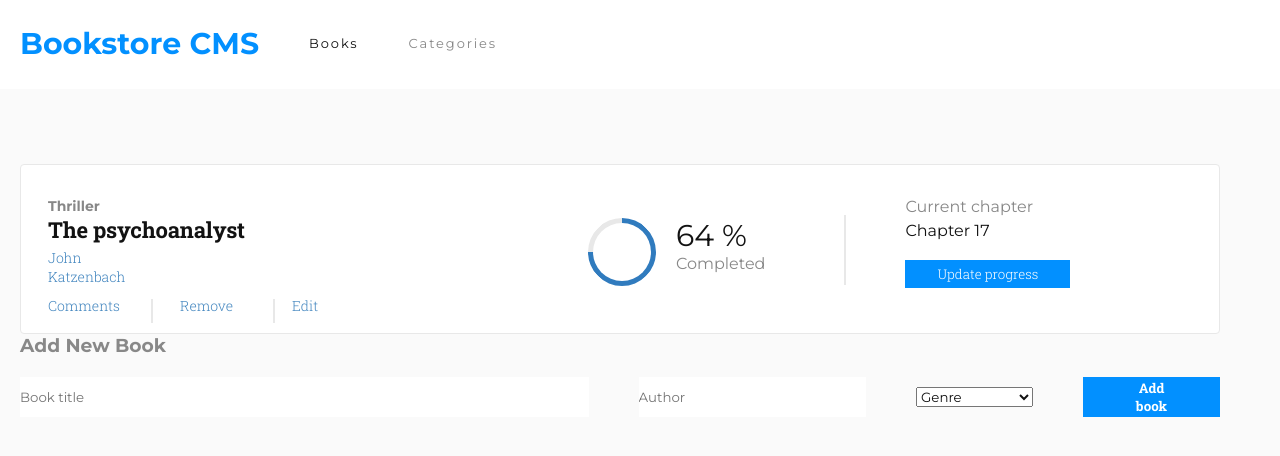
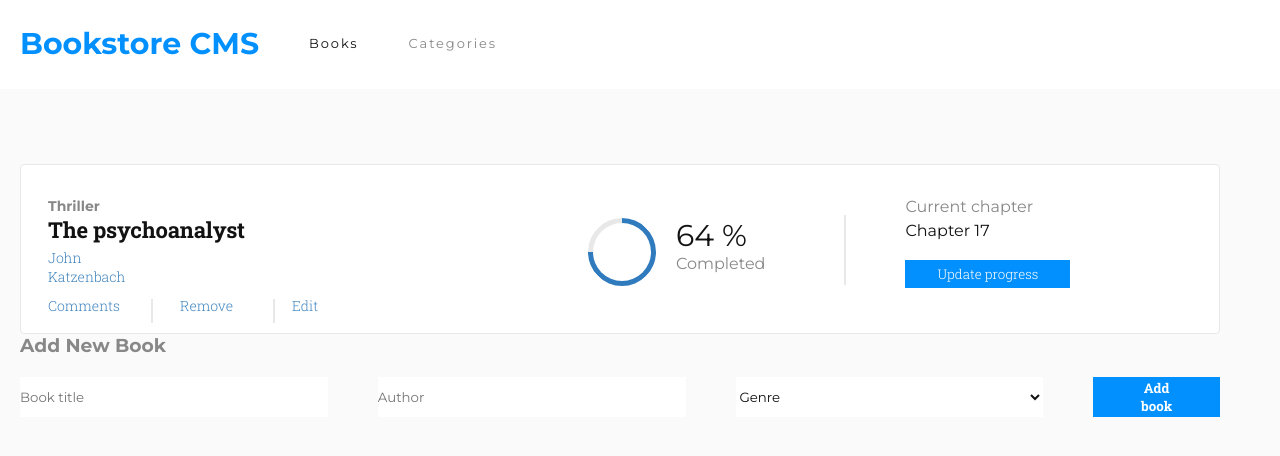
Before and after one commit to OscarFMdev/bookstore, a React (Create React App) app: page / in a window 1280 px wide. Shown: the top 456 px of the page. Built offline with nearby package versions, Linux system fonts and the light colour scheme.

Commit message:
Add form styles

```diff
--- a/src/components/AddNewBook.js
+++ b/src/components/AddNewBook.js
@@ -29,10 +29,10 @@ const AddNewBook = () => {
     <section className="add-section">
       <h3>Add New Book</h3>
       <form className="d-flex">
-        <input className="title-input" onChange={getTitle} type="text" placeholder="Book title" value={title} required />
-        <input className="author-input" onChange={getAuthor} type="text" placeholder="Author" value={author} required />
-        <select onChange={getCategory} required>
-          <option value="Unkown" hidden>Genre</option>
+        <input name="title" className="title-input" onChange={getTitle} type="text" placeholder="Book title" value={title} required />
+        <input name="author" className="author-input" onChange={getAuthor} type="text" placeholder="Author" value={author} required />
+        <select name="genre" onChange={getCategory} required>
+          <option value="" hidden>Genre</option>
           <option value="Action">Action</option>
           <option value="Programming">Programming</option>
           <option value="Economy">Economy</option>
--- a/src/styles.css
+++ b/src/styles.css
@@ -281,18 +281,17 @@ form {
 
 .title-input,
 .author-input,
-.add-button {
+.add-button,
+select {
   border-style: none;
   height: 40px;
+  background-color: white;
 }
 
-.title-input {
-  width: 50%;
-}
-
-.author-input {
-  background-color: white;
-  width: 20%;
+.title-input,
+.author-input,
+select {
+  width: 33%;
 }
 
 .add-button {
```
